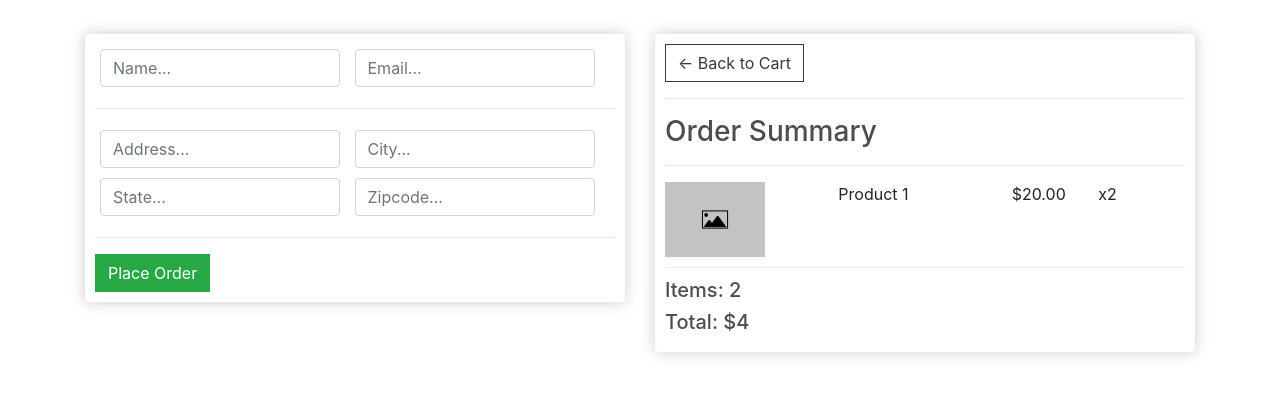
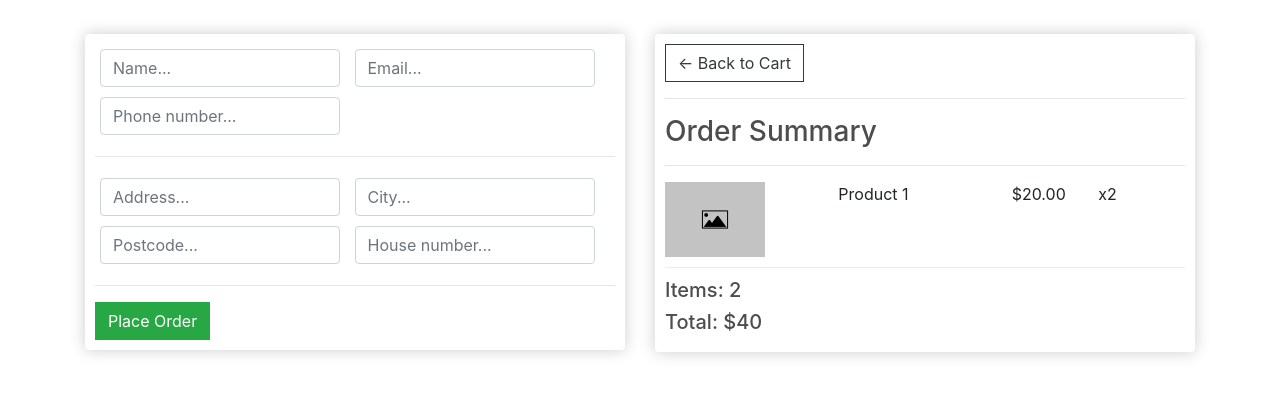
Before and after one commit to 2512262A/ecommerce_project, a Django app: page /checkout/ in a window 1280 px wide. Shown: the part 64-460 px from the top of the page. Run offline with Django 3.2, Linux system fonts and the light colour scheme; some libraries are stand-ins or nearby versions.

Commit message:
improve the details

```diff
--- a/store/templates/store/checkout.html
+++ b/store/templates/store/checkout.html
@@ -19,6 +19,9 @@
                         <div class="form-field">
                             <input required class="form-control" type="email" name="email" placeholder="Email...">
                         </div>
+                        <div class="form-field">
+                            <input required class="form-control" type="phonenumber" name="phonenumber" placeholder="Phone number...">
+                        </div>
                     </div>
 
                     <div id="shipping-info">
@@ -30,10 +33,10 @@
                             <input required class="form-control" type="text" name="city" placeholder="City...">
                         </div>
                         <div class="form-field">
-                            <input required class="form-control" type="text" name="state" placeholder="State...">
+                            <input required class="form-control" type="text" name="postcode" placeholder="Postcode...">
                         </div>
                         <div class="form-field">
-                            <input required class="form-control" type="text" name="zipcode" placeholder="Zipcode...">
+                            <input required class="form-control" type="text" name="housenumber" placeholder="House number...">
                         </div>
                     </div>
                     <hr>
@@ -59,7 +62,7 @@
 					<div style="flex:1"><p>x2</p></div>
 				</div>
 				<h5>Items:   2</h5>
-				<h5>Total:   $4</h5>
+				<h5>Total:   $40</h5>
             </div>
         </div>
     </div>
```
Also changed, not shown: 3 other files.
